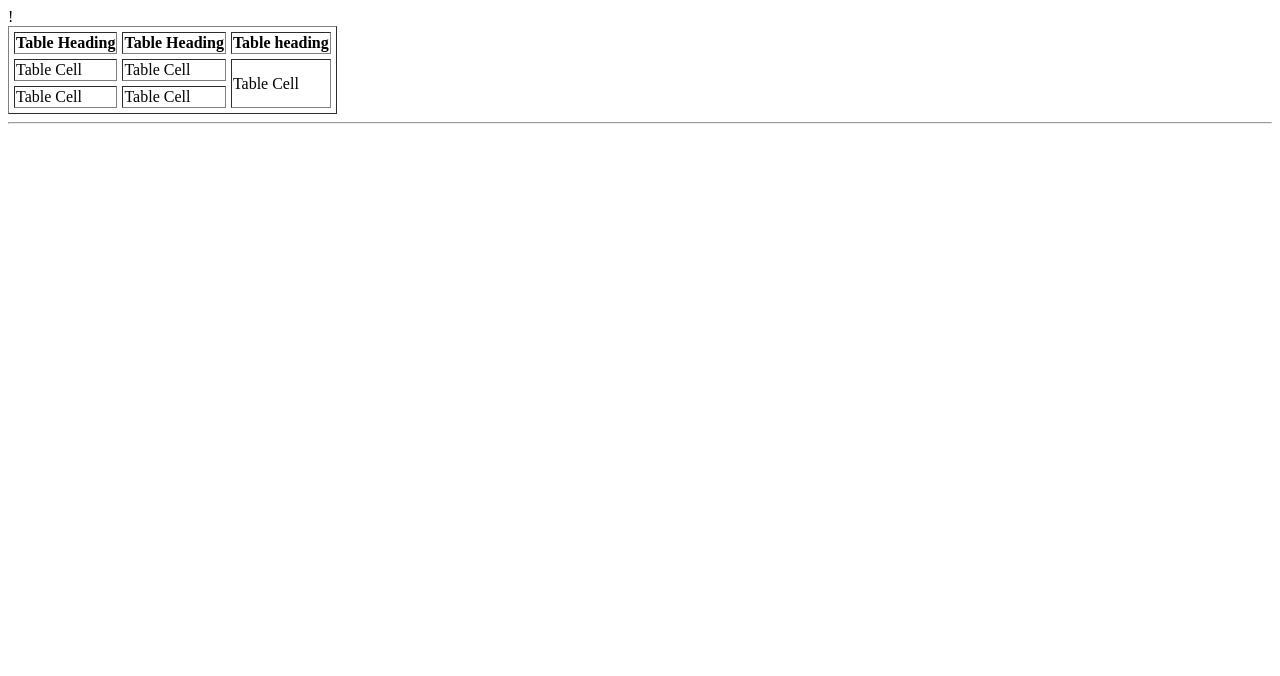
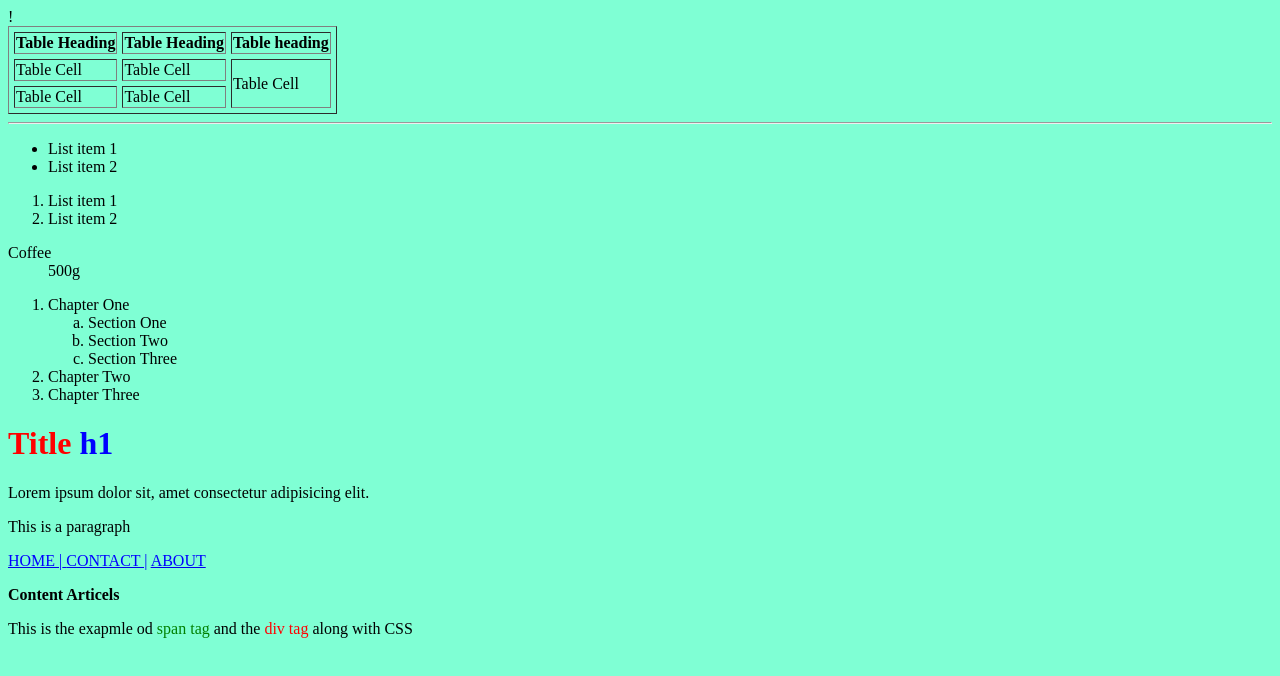
Before and after one commit to Petresara/lesson-4, a plain HTML site: page index.html in a window 1280 px wide. Drawn offline with Linux system fonts and the light colour scheme.

Commit message:
table and list

```diff
--- a/index.html
+++ b/index.html
@@ -2,6 +2,15 @@
 <html>
     <head>
       <title>Title test</title>
+
+      <link rel = "stylesheet" href="style.css">
+      <style>
+        html{
+            background-color: aquamarine;
+        }
+      </style>
+
+
     </head>
        <body>
           <table border="1px" cellspacing="5px" cellpading="10px">
@@ -27,6 +36,47 @@
              </tbody>
         </table>
         <hr>
+        <ul>
+            <li>List item 1</li>
+            <li>List item 2</li>
+        </ul>
+        <ol>
+          <li>List item 1</li>
+          <li>List item 2</li>
+
+        </ol>
+        <dl>
+            <dt>Coffee</dt>
+            <dd>500g</dd>
+        </dl>
+        <ol>
+            <li>Chapter One</li>
+                    <ol type="a">
+
+                <li>Section One</li>
+                <li>Section Two</li>
+                <li>Section Three</li>
+                    </ol>
+
+            <li>Chapter Two</li>
+            <li>Chapter Three</li>
+        </ol>
+    <div>
+        <h1>Title <span style="color: blue;">h1</span></h1>
+        <p>Lorem ipsum dolor sit, amet consectetur adipisicing elit.</p>
+    </div>
+    <p>This is a paragraph</p>
+
+    </div>
+    <a href="https://www.google.com/" target="_blank" ><span style="color: blue;">HOME |</span> </a>
+    <a href="https://www.google.com/" target="_blank" ><span style="color: blue;">CONTACT |</span></a>
+    <a href="https://www.google.com/" target="_blank" ><span style= "color:blue;"> ABOUT</span></a>
+
+    <div>
+       <p><b>Content Articels</b><span style="color: blue;"></span></h1></p>
+    </div>
+          <p>This is the exapmle od <span style="color: green;"> span tag </span> and the <span style="color: red;"> div tag </span> along with CSS</p>
+    </div>
 
 
     </body>
--- /dev/null
+++ b/style.css
@@ -0,0 +1,5 @@
+h1 {
+
+    color:red;
+
+   }
```
